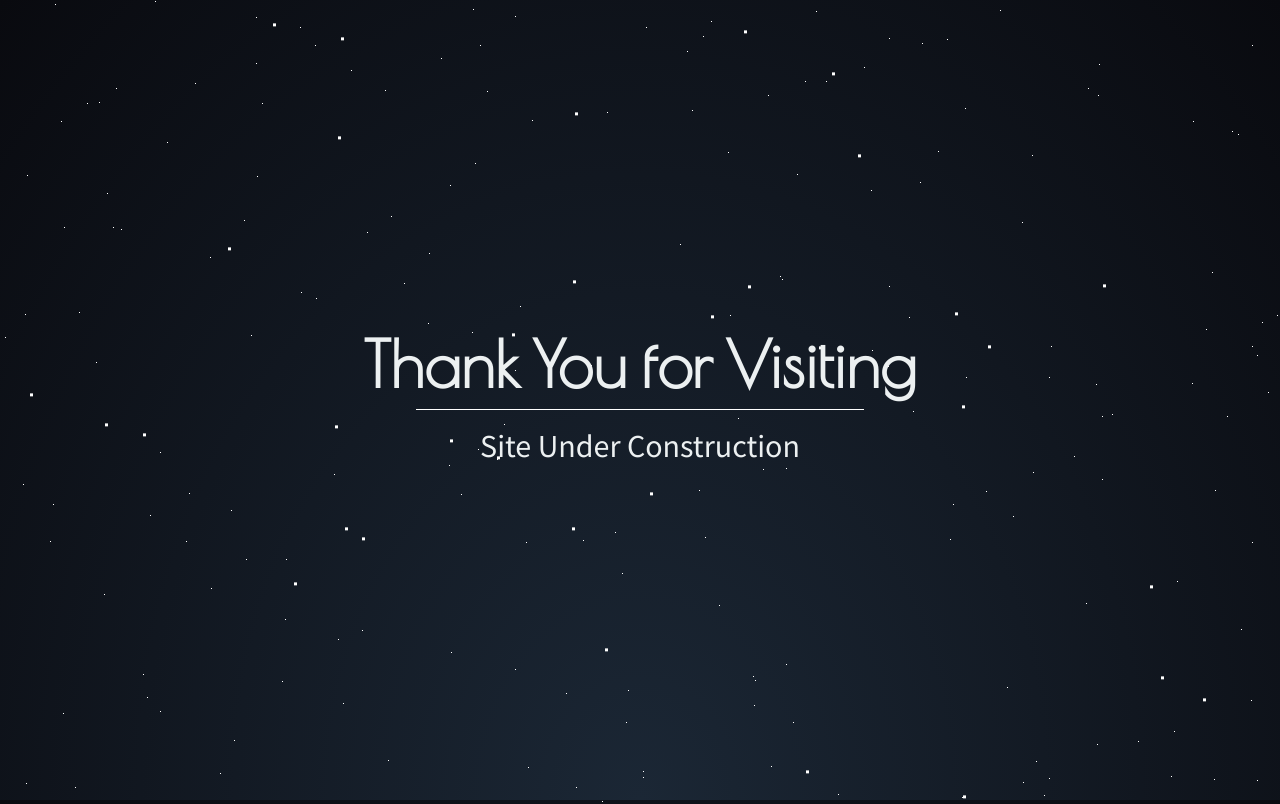
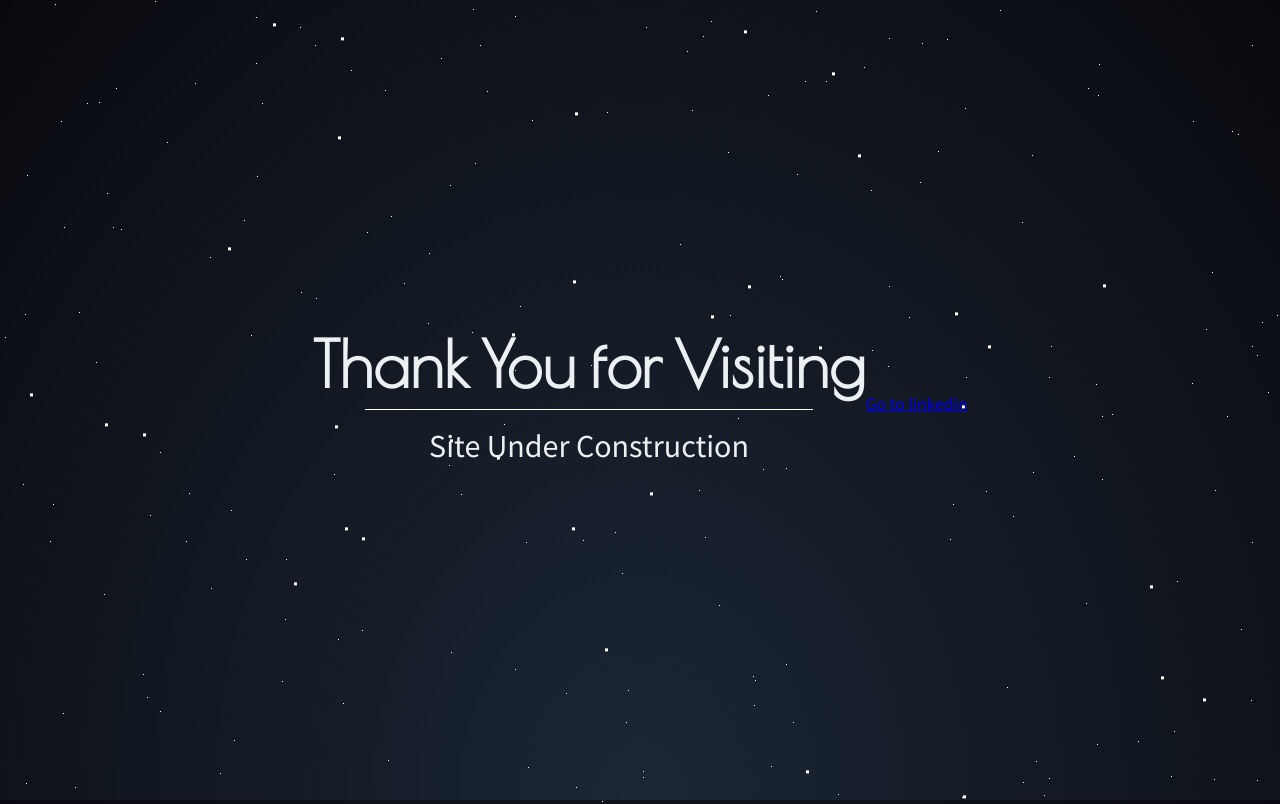
Before and after one commit to SkTamim/portfolio, a plain HTML site: page index.html in a window 1280 px wide. Shown: the top 804 px of the page. Drawn offline with nearby package versions, Linux system fonts and the light colour scheme.

Commit message:
Added profile link

```diff
--- a/index.html
+++ b/index.html
@@ -18,8 +18,8 @@
         <section class="contact">
             <h1 class="title">Thank You for Visiting</h1>
             <h2 class="sub-title">Site Under Construction</h2>
-
         </section>
+<a href="https://in.linkedin.com/in/sktamim">Go to linkedin</a>
     </main>
 
 </body>
```
